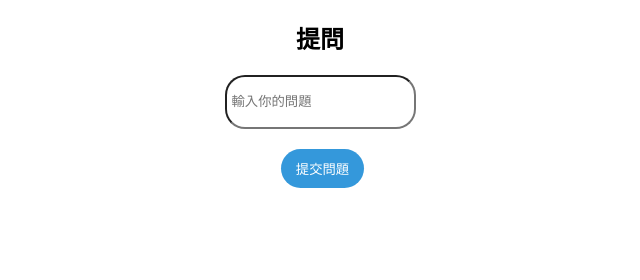
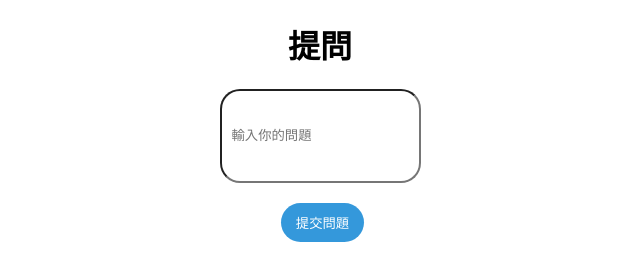
Before and after one commit to Web-Repo-FP/Web-Repo-FP, a website: page index.html in a window 1280 px wide. Shown: the whole page, without its empty margins (320-960 px from the left). Drawn offline with Linux system fonts and the light colour scheme.

Commit message:
Update index.html

```diff
--- a/index.html
+++ b/index.html
@@ -3,7 +3,7 @@
 <head>
     <meta charset="UTF-8">
     <meta name="viewport" content="width=device-width, initial-scale=1.0">
-    <title>問答網頁</title>
+    <title> 知識+</title>
     <style>
         body {
             font-family: Arial, sans-serif;
@@ -18,8 +18,8 @@
 
         #question-input {
             margin: 0px 0px 10px 0px; /* 上 右 下 左 */
-            height: 40px; /* 調整提問欄的高度 */
-            padding: 5px; /* 增加內部填充 */
+            height: 70px; /* 調整提問欄的高度 */
+            padding: 10px; /* 增加內部填充 */
             border-radius: 20px;
         }
 
@@ -74,11 +74,12 @@
             cursor: pointer; /* Cursor on hover */
             margin-right: 5px; /* Margin between like button and answer text */
         }
+
     </style>
 </head>
 <body>
     <div id="question-container">
-        <h2>提問</h2>
+        <h1>提問</h1>
         <input type="text" id="question-input" placeholder="輸入你的問題">
         <div id="question-buttons">
             <button onclick="addQuestion()" id="submit-button">提交問題</button>
@@ -111,7 +112,7 @@
 
             // 在這裡為每個問題添加一個答案數組
             questionElement.answers = [];
-            questionElement.likes = 0; // 初始讚數為0
+            questionElement.likes = 0; // 初始讚數為0s
 
             var answerContainer = document.createElement("div");
             answerContainer.className = "answer-container";
```
